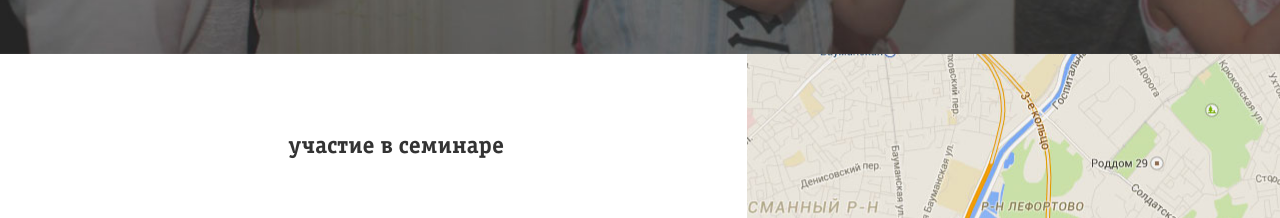
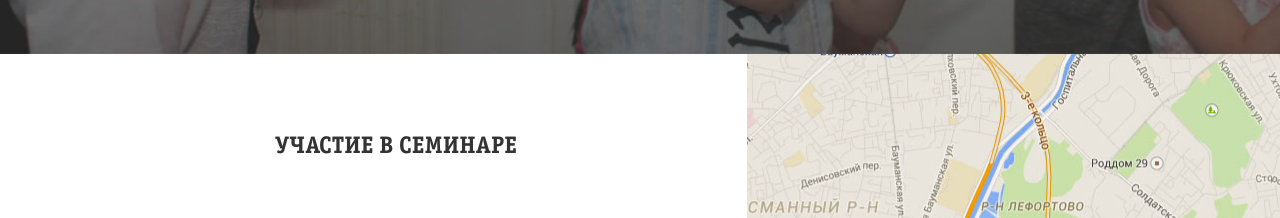
Before and after one commit to Danko-M/Sergey, a website: page index.html in a window 1280 px wide. Shown: the part 4220-4438 px from the top of the page. Drawn offline with nearby package versions, Linux system fonts and the light colour scheme.

Commit message:
15th commit

```diff
--- a/index.html
+++ b/index.html
@@ -273,7 +273,7 @@
       <div class="container static">
         <div class="row static top-bottom-p-60">
           <div class="col-sm-7 ucastie">
-            <h3 class="text-center bottom-m-60">участие в семинаре</h3>
+            <h3 class="text-center bottom-m-60">УЧАСТИЕ В СЕМИНАРЕ</h3>
             <div class="media  bottom-m-40">
               <div class="media-left media-middle">
                 <span class="icon icon-ribbon"></span>
```
